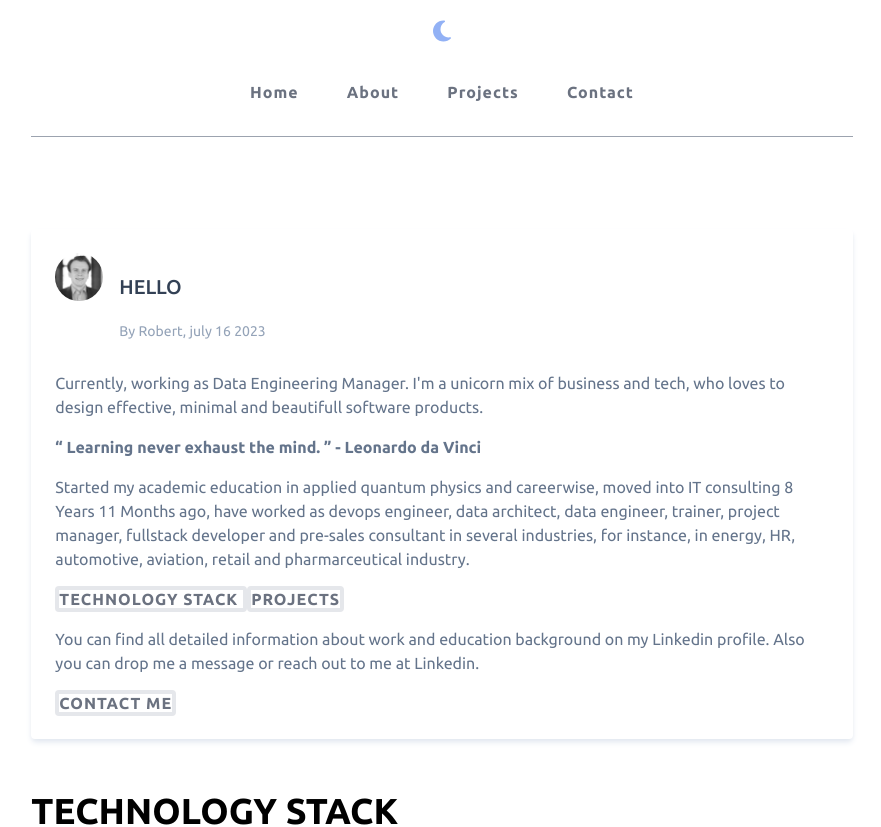
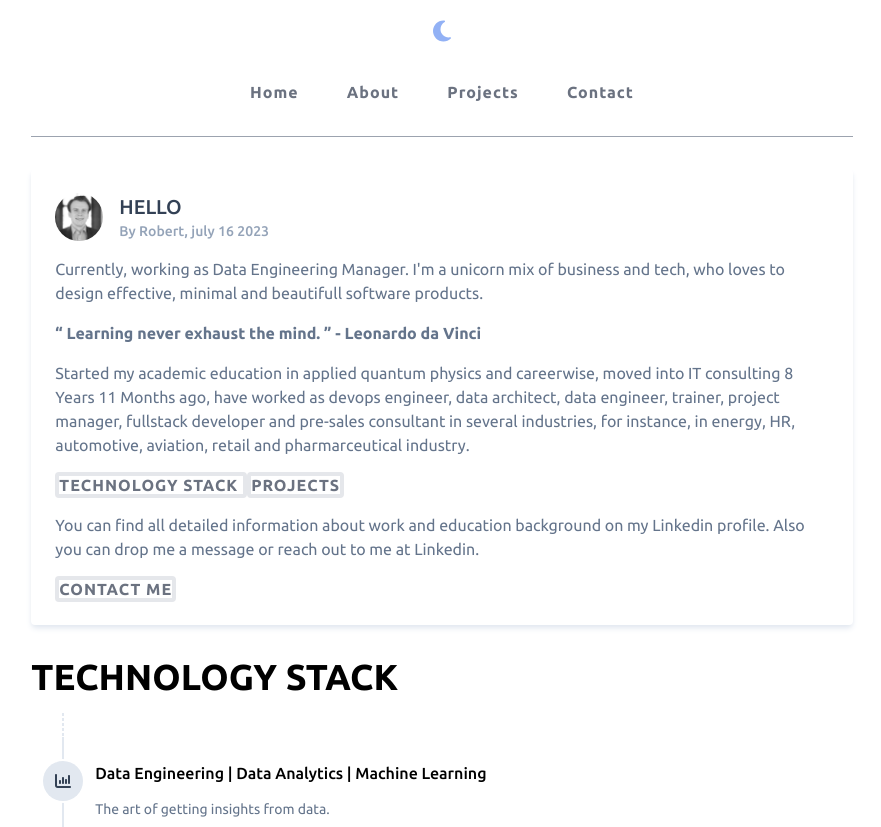
Before and after one commit to MrRobWeb/MrRobWeb.github.io, a Vue app: page /about in a window 1280 px wide. Shown: the top 827 px of the page, without its empty margins (198-1079 px from the left). Built offline with nearby package versions, Linux system fonts and the light colour scheme.

Commit message:
adding minor css changes

```diff
--- a/src/App.vue
+++ b/src/App.vue
@@ -1,8 +1,8 @@
 <template>
   <div :class="isDarkMode ? 'dark' : '' ">
     <div
-      class="bg-[#ffffff] min-h-screen  flex flex-col justify-between  dark:bg-[#0F172A] duration-500 transition-all ease-in-out">
-      <div class="mx-6">
+      class="bg-[#ffffff]   dark:bg-[#0F172A] duration-500 transition-all ease-in-out">
+      <div class="min-h-screen flex flex-col justify-between mx-6">
         <div ref="header"
           class="sticky top-0 z-50 flex flex-col justify-center  bg-[#ffffff] dark:bg-[#0F172A] duration-500 transition-all ease-in-out">
           <button @click="toggleDarkMode" class="animate-pulse my-4 right-3 sm:top-6 sm:right-6 ">
--- a/src/components/CardFooter.vue
+++ b/src/components/CardFooter.vue
@@ -1,5 +1,5 @@
 <template>
-    <div class="my-1">
+    <div class="">
         <hr class="border-1 my-8 border-gray-400 sm:w-8/12 mx-auto">
         <div class="text-center my-4 dark:text-white flex items-center justify-center">
             Data Engineering Manager at ...
--- a/src/views/AboutView.vue
+++ b/src/views/AboutView.vue
@@ -2,10 +2,10 @@
 <template>
     <!-- Component: Activity feed -->
 
-    <div class="flex flex-col my-10  sm:w-8/12 md:mx-auto animate-fade dark:text-white">
+    <div class="flex flex-col  sm:w-8/12 md:mx-auto animate-fade dark:text-white">
         <!-- Component: Horizontal card-->
         <div
-            class="flex flex-col my-5 overflow-hidden bg-white rounded shadow-md sm:flex-row text-slate-500 shadow-slate-200">
+            class="flex flex-col overflow-hidden bg-white rounded shadow-md sm:flex-row text-slate-500 shadow-slate-200">
             <!-- Image
             <figure class="flex-1">
                 <img src="https://picsum.photos/id/118/800/600" alt="card image"
@@ -13,16 +13,16 @@
             </figure> -->
             <!-- Body-->
             <div class="flex-1 p-6 sm:mx-6 sm:px-0">
-                <header class="flex gap-4 mb-4">
+                <span class="flex gap-4 ">
                     <a href="#" class="relative inline-flex items-center justify-center w-12 h-12 text-white rounded-full">
                         <img src="../assets/imgs/1523715750245.jpeg" alt="user name" title="user name" width="48"
                             height="48" class="max-w-full rounded-full" />
                     </a>
                     <div>
-                        <h3 class="text-xl font-medium text-slate-700">HELLO</h3>
-                        <p class="text-sm text-slate-400"> By Robert, july 16 2023</p>
+                        <div class="text-xl font-medium  text-slate-700">HELLO</div>
+                        <div class="text-sm font-medium  text-slate-400"> By Robert, july 16 2023</div>
                     </div>
-                </header>
+                </span>
                 <p>
                     Currently, working as Data Engineering Manager. I'm a unicorn mix of business and tech, who loves to design effective,
                     minimal and beautifull software products.
--- a/src/views/ContactView.vue
+++ b/src/views/ContactView.vue
@@ -1,5 +1,5 @@
 <template>
-    <div class="flex my-10 justify-center sm:w-8/12 mx-auto animate-fade">
+    <div class="flex md:my-10 sm:w-8/12m mx-auto animate-fade">
         <div class="flex flex-col mb-auto ">
 
             <h1 class="mt-8 mb-4 text-center text-3xl sm:text-4xl uppercase font-bold dark:text-white animate-fade">Contact me</h1>
@@ -8,8 +8,8 @@
                 tag="ul"
                 @before-enter="beforeEnter"
                 @enter="enter"
-                class="grid grid-cols-2 gap-10 text-center ">
-                <div v-for="(icon, index) in icons" :key="icon.name" :data-index="index">
+                class="grid grid-cols-2 md:gap-10 sm:gap-5 place-content-around text-center ">
+                <span v-for="(icon, index) in icons" :key="icon.name" :data-index="index">
                     <a v-if="icon.href"
                         :href="icon.href" target="_blank"
                         class="m-1 p-1 text-2xl hover:text-blue-600 ">
@@ -35,7 +35,7 @@
                         </modal>
                     </Teleport>
 
-                </div>
+                </span>
             </transition-group>
         </div>
     </div>
--- a/src/views/ProjectView.vue
+++ b/src/views/ProjectView.vue
@@ -1,12 +1,12 @@
 <template>
-    <div class="flex my-10 justify-center sm:w-8/12 mx-auto animate-fade">
+    <div class="flex sm:w-8/12 mx-auto animate-fade">
         <div class="flex flex-col mb-auto ">
             <div class="divide-y divide-gray-200 dark:divide-gray-700">
-                <div class="space-y-2 pt-6 pb-8 md:space-y-5">
-                    <h1
+                <div class="space-y-2 md:space-y-5">
+                    <div
                         class="text-3xl font-extrabold leading-9 tracking-tight text-gray-900 dark:text-gray-100 sm:text-4xl sm:leading-10 md:text-6xl md:leading-14">
                         Projects
-                    </h1>
+                    </div>
                     <p class="text-lg leading-7 text-gray-500 dark:text-gray-400">
                         This is an exerpt of project types I've managed in differnt roles, during my work life:
                         <!-- as data
@@ -143,8 +143,8 @@ import gsap from 'gsap'
 
 onMounted(() => {
     window.scrollTo({
-    top: 0
-  })
+        top: 0
+    })
 })
 
 const isAppeared = ref(false);
@@ -228,7 +228,7 @@ const projects = ref([
         title: 'Developement & architecture of custom analytics webapps',
         role: 'Frontend Engineer | Lead Consultant',
         industry: 'Fincancial Services - Healthcare',
-        technologies: ['Vite','Vue3', 'Tailwind CSS', 'Javascript', 'Qlik APIs', 'Power BI-REST-APIs'],
+        technologies: ['Vite', 'Vue3', 'Tailwind CSS', 'Javascript', 'Qlik APIs', 'Power BI-REST-APIs'],
         date: 'January 2017 - March 2022',
         description: `As analytics expert and frontend engineer you can leverage the strengths of web programming and the analytics engines of leading BI vendors like Qlik and Power BI. Both offer
                         APIs to integrate already created analytics dashboard into customizable progressive web apps. This enables powerfull applications, where it is possible to design beautifull interactive dashboards with a unique analytics path for an astonishing end user experience.`
```
